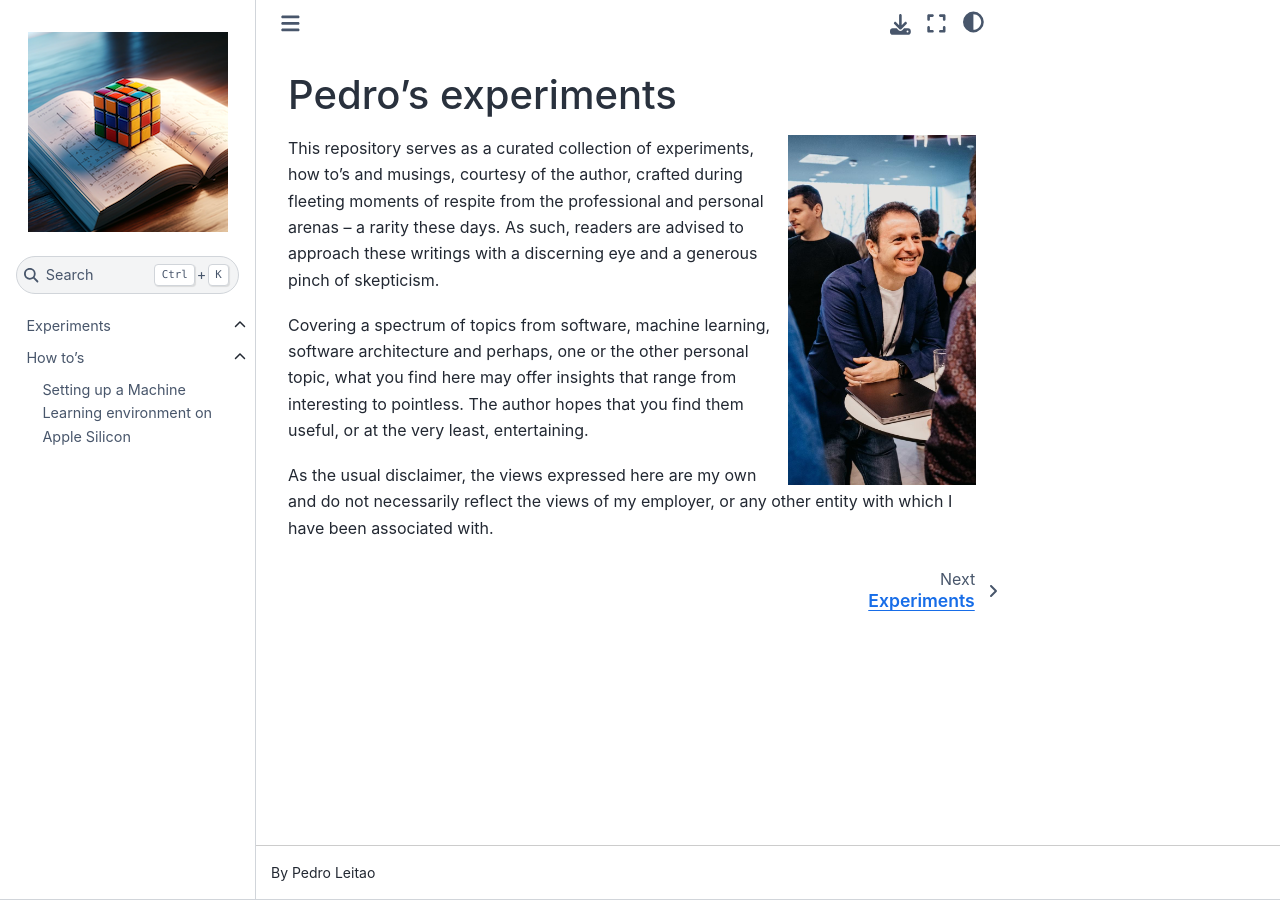
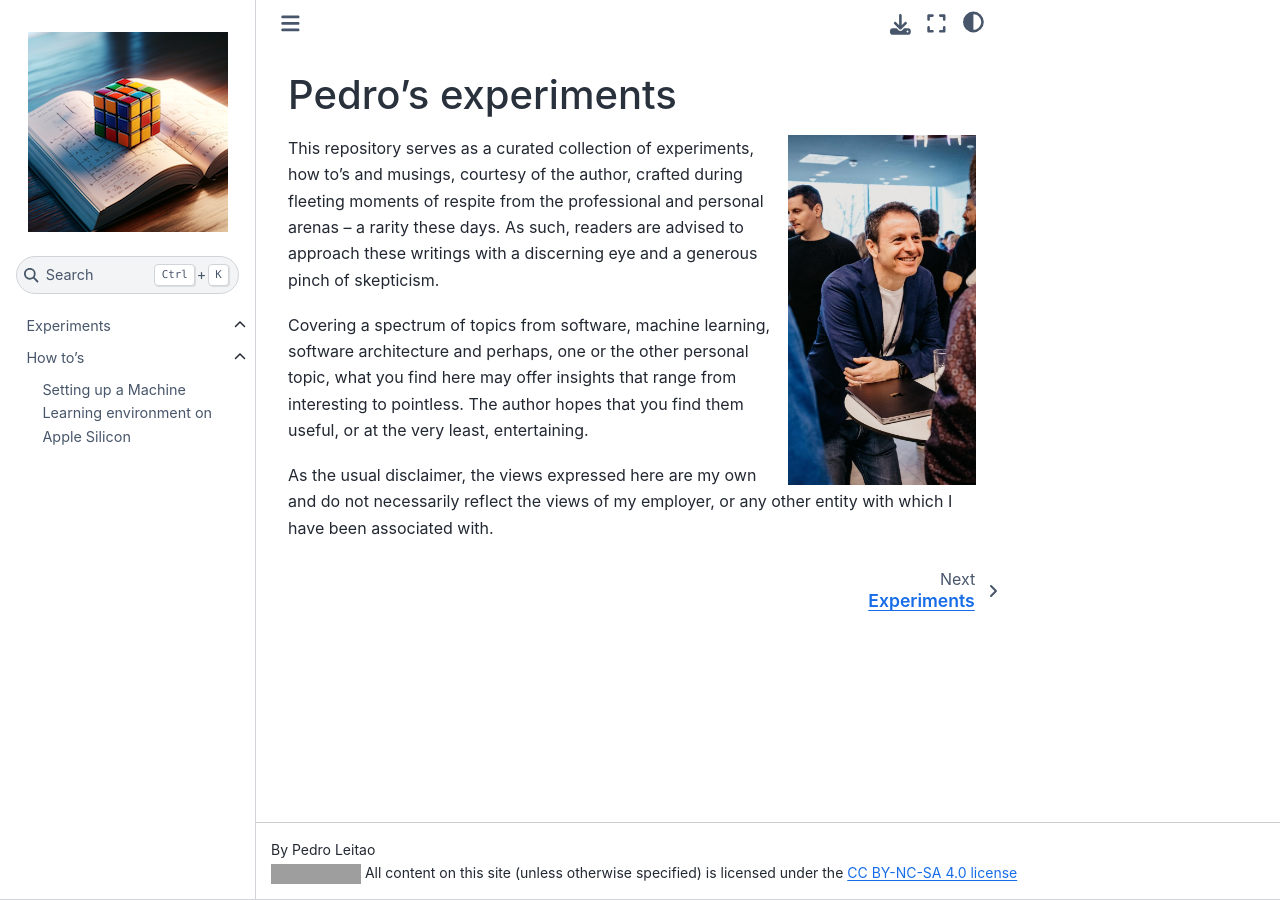
Before and after one commit to pedro-leitao/pedros-experiments, a Jupyter Book: the page built from intro.md, in a window 1280 px wide. Built offline with Jupyter Book 1.0.4 settings and Sphinx 7.4.7 and the Sphinx Book theme 1.1.4, drawn with Linux system fonts in a browser that asks for light colours; pages that are not in the unit, such as notebooks, are missing from menus; comment, search, counter and statistics services are not loaded; grey boxes are pictures that could not be loaded.

```diff
--- a/_config.yml
+++ b/_config.yml
@@ -39,11 +39,6 @@ html:
   use_repository_button: true
   html_show_copyright: false
   use_multitoc_numbering: false
-  extra_footer: |
-      <div>
-      <a href="https://creativecommons.org/licenses/by-nc-sa/4.0/"><img src="https://licensebuttons.net/l/by-nc-sa/3.0/88x31.png"></a>
-          All content on this site (unless otherwise specified) is licensed under the <a href="https://creativecommons.org/licenses/by-nc-sa/4.0/">CC BY-NC-SA 4.0 license</a>
-      </div>
 
 sphinx:
   config:
@@ -54,3 +49,8 @@ sphinx:
       - "https://cdnjs.cloudflare.com/ajax/libs/require.js/2.3.4/require.min.js" # To correctly render plotly
     html_theme_options:
       show_navbar_depth: 2
+      extra_footer: |
+        <div>
+        <a href="https://creativecommons.org/licenses/by-nc-sa/4.0/"><img src="https://licensebuttons.net/l/by-nc-sa/3.0/88x31.png"></a>
+            All content on this site (unless otherwise specified) is licensed under the <a href="https://creativecommons.org/licenses/by-nc-sa/4.0/">CC BY-NC-SA 4.0 license</a>
+        </div>
```
Also changed, not shown: _toc.yml (line endings or trailing spaces).
